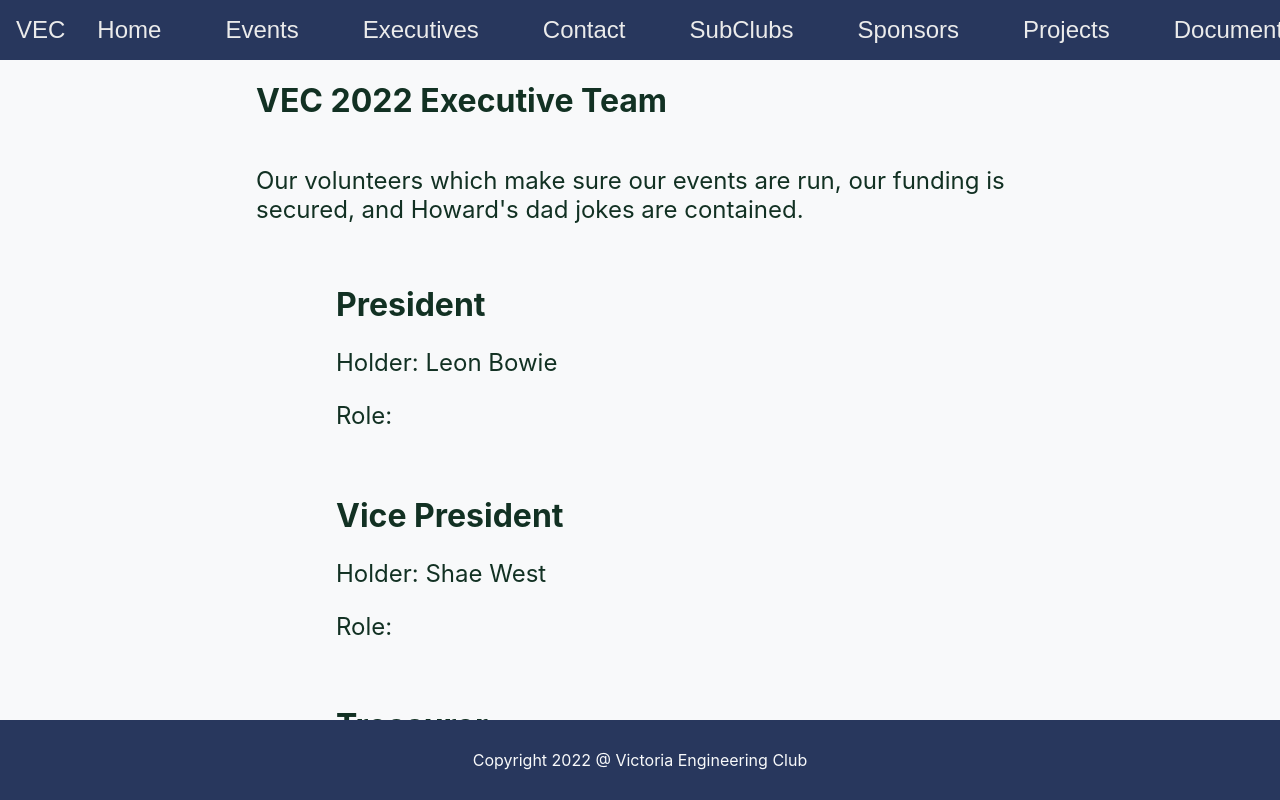
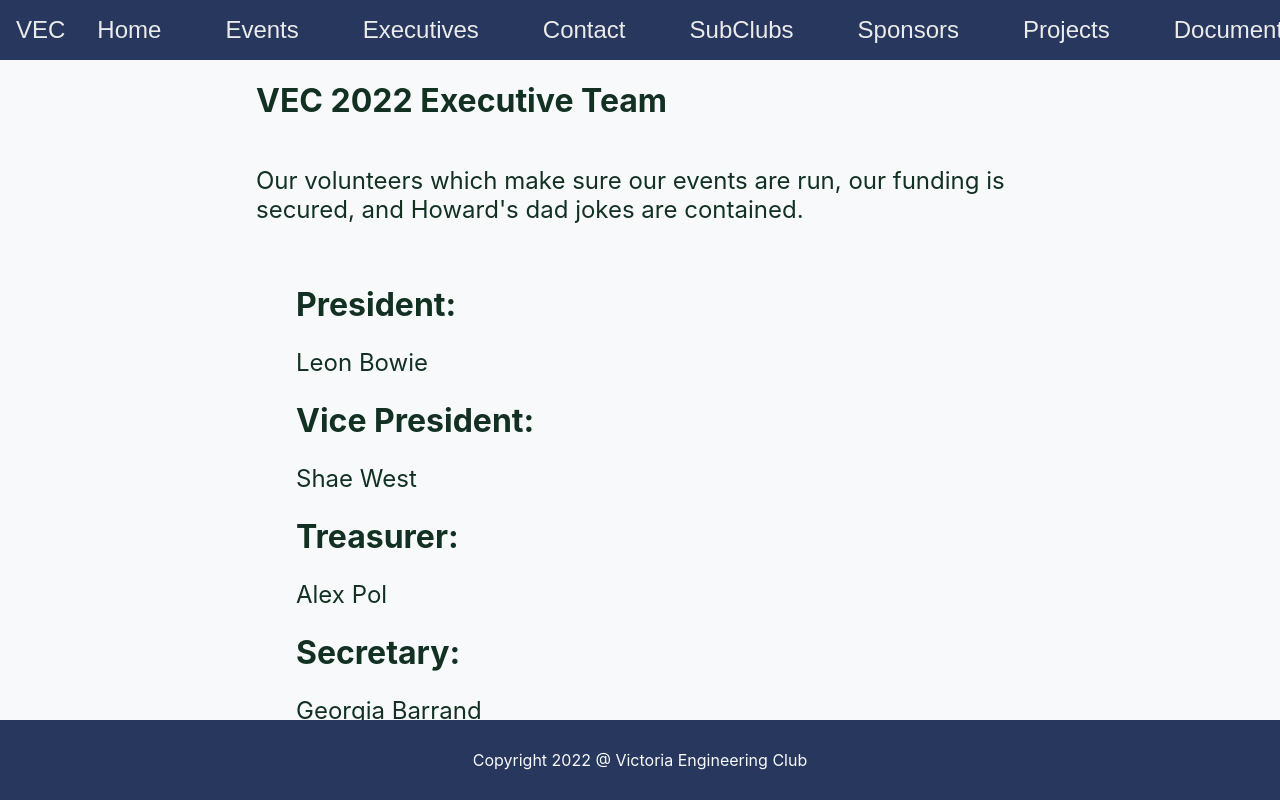
Before and after one commit to NaruebetThanuwohan/Website, a Next.js app: page /exec in a window 1280 px wide. Shown: the top 800 px of the page. Built offline with nearby package versions, Linux system fonts and the light colour scheme.

Commit message:
Basic setup for landing, projects, exec, sponsors, subclubs, contact

```diff
--- a/pages/exec.tsx
+++ b/pages/exec.tsx
@@ -15,47 +15,24 @@ const exec = () =>{
           Our volunteers which make sure our events are run, our funding is secured, and Howard's dad jokes are contained.
         </Paragraph>
         <UL>
+          <LI><Header>President:</Header><Paragraph>Leon Bowie</Paragraph></LI>
+          <LI><Header>Vice President:</Header><Paragraph>Shae West</Paragraph></LI>
+          <LI><Header>Treasurer:</Header><Paragraph>Alex Pol</Paragraph></LI>
+          <LI><Header>Secretary:</Header><Paragraph>Georgia Barrand</Paragraph></LI>
           <LI>
-            <UL>
-              <LI><Header>President</Header></LI>
-              <LI><Paragraph>Holder: Leon Bowie</Paragraph></LI>
-              <LI><Paragraph>Role:</Paragraph></LI>
-            </UL>
-          </LI>
-          <br/>
-          <LI>
-            <UL>
-              <LI><Header>Vice President</Header></LI>
-              <LI><Paragraph>Holder: Shae West</Paragraph></LI>
-              <LI><Paragraph>Role:</Paragraph></LI>
-            </UL>
-          </LI>
-          <br/>
-          <LI>
-            <UL>
-              <LI><Header>Treasurer</Header></LI>
-              <LI><Paragraph>Holder: Alex</Paragraph></LI>
-              <LI><Paragraph>Role:</Paragraph></LI>
-            </UL>
-          </LI>
-          <br/>
-          <LI>
-            <UL>
-              <LI><Header>Secretary</Header></LI>
-              <LI><Paragraph>Holder: Georgia Barrand</Paragraph></LI>
-              <LI><Paragraph>Role:</Paragraph></LI>
-            </UL>
-          </LI>
-          <br/>
-          <LI>
-            <UL>
-              <LI><Header>General Executives</Header></LI>
-              <LI><Paragraph>Holders:</Paragraph></LI>
-              <LI><Paragraph>1</Paragraph></LI>
-              <LI><Paragraph>2</Paragraph></LI>
-            </UL>
-          </LI>
-          <br/>
+            <Header>General Executives:</Header>
+            <Paragraph>- Naruebet Thanuwohan</Paragraph>
+            <Paragraph>- Brandon Ru</Paragraph>
+            <Paragraph>- Rachel Bartram</Paragraph>
+            <Paragraph>- Isabelle Isaacs</Paragraph>
+            <Paragraph>- Tristan Basinnag</Paragraph>
+            <Paragraph>- Quinten Smit</Paragraph>
+
+
+            </LI>
+
+
+
         </UL>
       </Content>
       <Footer/>
--- a/pages/sponsors.tsx
+++ b/pages/sponsors.tsx
@@ -2,6 +2,7 @@ import Container from "./components/Container";
 import Content from "./components/Content";
 import Footer from "./components/Footer";
 import Navigation from "./components/Navigation";
+import { Header } from "./components/Styles";
 
 
 const sponsors = () =>{
@@ -9,7 +10,7 @@ const sponsors = () =>{
     <Container>
       <Navigation/>
       <Content>
-        <h1>REE</h1>
+        <Header>Club Sponsors</Header>
       </Content>
       <Footer/>
     </Container>
```
Also changed, not shown: pages/contact.tsx (+13 -8 lines), pages/index.tsx (+29 -13 lines), pages/projects.tsx (+6 -1 lines), public/icon.png (added).
